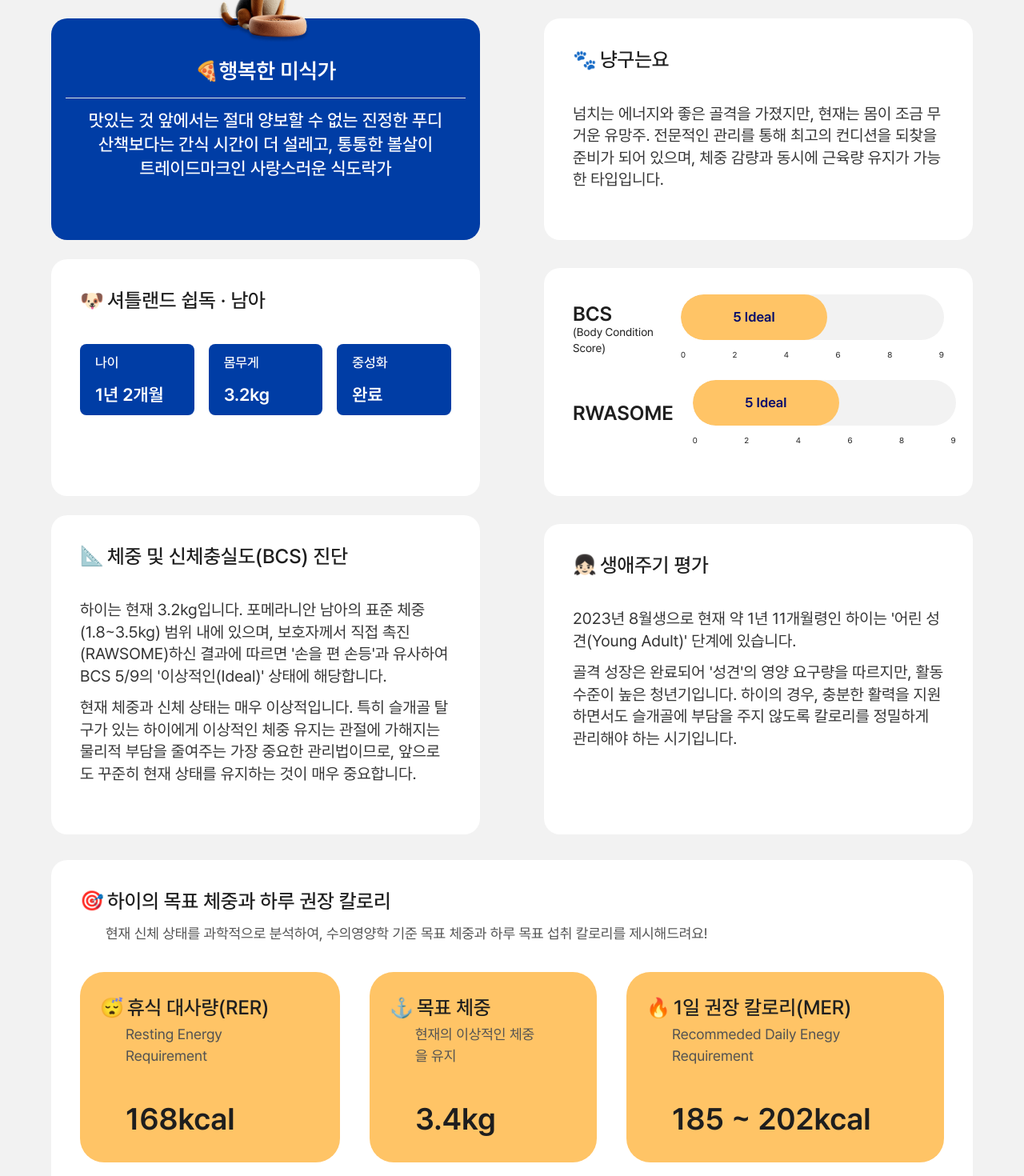
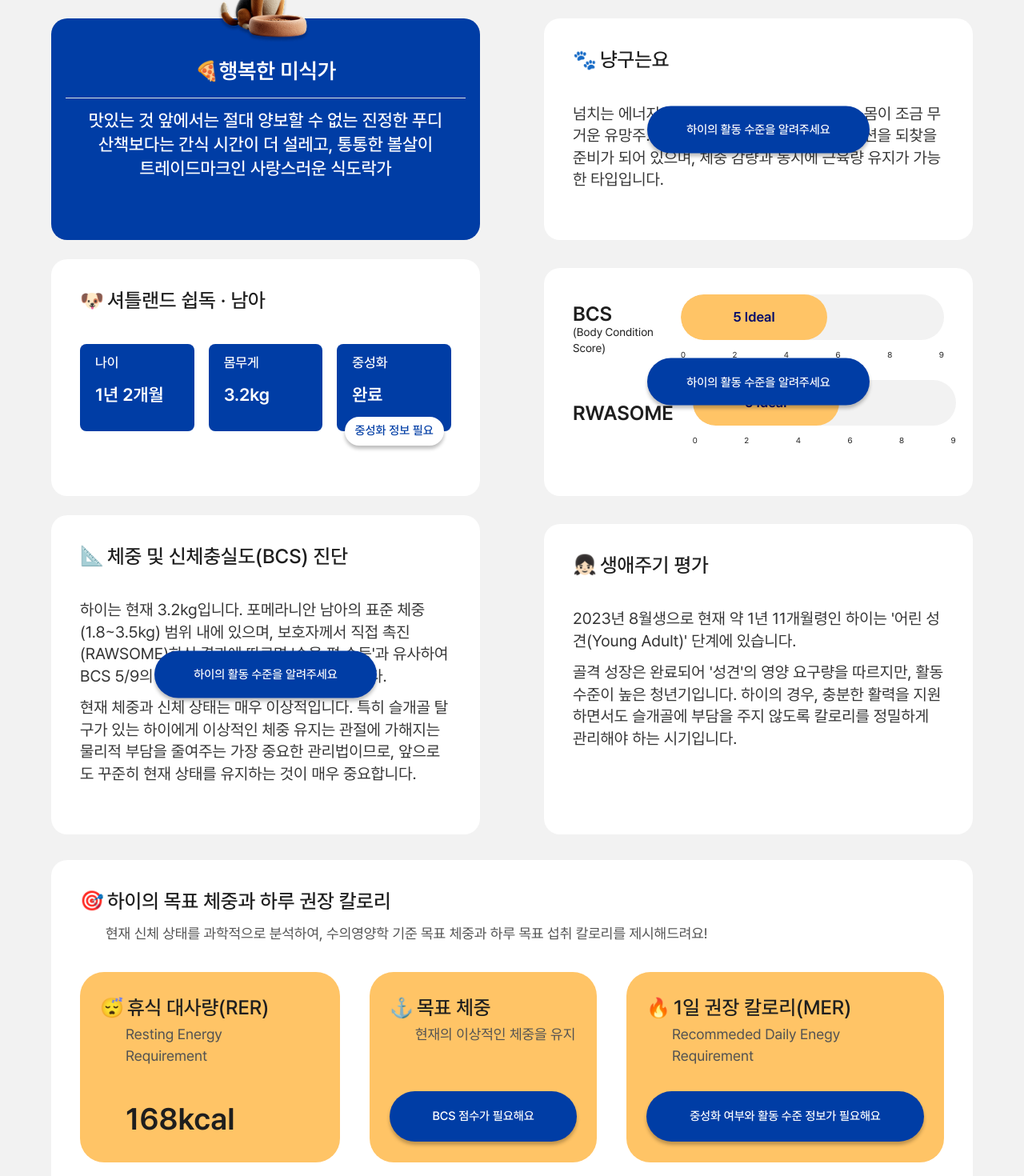
Before and after one commit to SeokHoChoi/test-jelly-univ-fe, a Next.js app: page /brief-report/diet-report in a window 1280 px wide. Shown: the part 560-2030 px from the top of the page at 80% size. Built offline with nearby package versions, Linux system fonts and the light colour scheme.

Commit message:
feat: 리포트 페이지 > 데스크탑 CTA 버튼 구현

```diff
--- a/src/components/brief-report/DetailedDietReport.tsx
+++ b/src/components/brief-report/DetailedDietReport.tsx
@@ -40,6 +40,88 @@ const MobileButton = ({
     <button
       onClick={handleClick}
       className={`w-full py-[20px] rounded-[50px] font-medium text-[15px] ${getButtonStyles()} md:hidden shadow-[0_4px_4px_rgba(0,0,0,0.25)]`}
+    >
+      {text}
+    </button>
+  );
+};
+
+// 데스크탑 플로팅 버튼 컴포넌트
+const DesktopFloatingButton = ({
+  text,
+  variant = 'blue',
+  className = ''
+}: {
+  text: string;
+  variant?: 'blue' | 'white' | 'yellow';
+  className?: string;
+}) => {
+  const router = useRouter();
+
+  const getButtonStyles = () => {
+    switch (variant) {
+      case 'blue':
+        return 'bg-[#003DA5] text-white';
+      case 'white':
+        return 'bg-white text-[#003DA5]';
+      case 'yellow':
+        return 'bg-[#FFC466] text-[#343434]';
+      default:
+        return 'bg-[#003DA5] text-white';
+    }
+  };
+
+  const handleClick = () => {
+    router.push('/survey');
+  };
+
+  return (
+    <button
+      onClick={handleClick}
+      className={`rounded-[50px] font-medium text-[15px] ${getButtonStyles()} hidden md:block shadow-[0_4px_4px_rgba(0,0,0,0.25)] flex items-center justify-center ${className}`}
+    >
+      {text}
+    </button>
+  );
+};
+
+// 조건부 버튼 컴포넌트 (정보가 없을 때만 표시)
+const ConditionalButton = ({
+  text,
+  variant = 'blue',
+  className = '',
+  show = true
+}: {
+  text: string;
+  variant?: 'blue' | 'white' | 'yellow';
+  className?: string;
+  show?: boolean;
+}) => {
+  const router = useRouter();
+
+  const getButtonStyles = () => {
+    switch (variant) {
+      case 'blue':
+        return 'bg-[#003DA5] text-white';
+      case 'white':
+        return 'bg-white text-[#003DA5]';
+      case 'yellow':
+        return 'bg-[#FFC466] text-[#343434]';
+      default:
+        return 'bg-[#003DA5] text-white';
+    }
+  };
+
+  const handleClick = () => {
+    router.push('/survey');
+  };
+
+  if (!show) return null;
+
+  return (
+    <button
+      onClick={handleClick}
+      className={`w-full py-[20px] rounded-[50px] font-medium text-[15px] ${getButtonStyles()} shadow-[0_4px_4px_rgba(0,0,0,0.25)] flex items-center justify-center ${className}`}
     >
       {text}
     </button>
@@ -99,6 +181,7 @@ const DetailedDietReport = ({
   currentFoods,
   recommendedIntake
 }: DetailedDietReportProps) => {
+  const router = useRouter();
 
   // const getStatusText = (status: string) => {
   //   switch (status) {
@@ -156,7 +239,7 @@ const DetailedDietReport = ({
           </div>
 
           {/* 냥구는요 카드 */}
-          <ReportCard className="md:order-2">
+          <ReportCard className="md:order-2 relative">
             <ReportCardHeader emoji="🐾" title="냥구는요" />
             <div className="mt-[35px]">
               <ReportCardContent>
@@ -166,10 +249,15 @@ const DetailedDietReport = ({
                 <MobileButton text="냥구의 활동 수준을 알려주세요" variant="blue" />
               </div>
             </div>
+            <DesktopFloatingButton
+              text="하이의 활동 수준을 알려주세요"
+              variant="blue"
+              className="absolute top-1/2 left-1/2 transform -translate-x-1/2 -translate-y-1/2 w-[278px] h-[59px]"
+            />
           </ReportCard>
 
           {/* 체중 및 신체충실도 진단 */}
-          <ReportCard className="md:order-5 md:mt-[24px]">
+          <ReportCard className="md:order-5 md:mt-[24px] relative">
             <ReportCardHeader emoji="📐" title="체중 및 신체충실도(BCS) 진단" />
             <div className="mt-[35px]">
               <ReportCardContent>
@@ -185,6 +273,11 @@ const DetailedDietReport = ({
                 <MobileButton text="냥구의 BCS 점수를 알려주세요" variant="blue" />
               </div>
             </div>
+            <DesktopFloatingButton
+              text="하이의 활동 수준을 알려주세요"
+              variant="blue"
+              className="absolute top-1/2 left-1/2 transform -translate-x-1/2 -translate-y-1/2 w-[278px] h-[59px]"
+            />
           </ReportCard>
 
           {/* 생애주기 평가 */}
@@ -215,16 +308,21 @@ const DetailedDietReport = ({
                   <p className="text-[15px] sm:text-[16px] lg:text-[17px] text-white font-medium leading-none">몸무게</p>
                   <p className="text-[18px] sm:text-[20px] lg:text-[22px] text-white font-semibold leading-none">{petInfo.weight}</p>
                 </div>
-                <div className="bg-[#003DA5] rounded-lg px-[15px] sm:px-[17px] lg:px-[19px] py-[12px] sm:py-[13px] lg:py-[15px] text-left space-y-[15px] sm:space-y-[17px] lg:space-y-[20px] sm:col-span-2 lg:col-span-1">
+                <div className="bg-[#003DA5] rounded-lg px-[15px] sm:px-[17px] lg:px-[19px] py-[12px] sm:py-[13px] lg:py-[15px] text-left space-y-[15px] sm:space-y-[17px] lg:space-y-[20px] sm:col-span-2 lg:col-span-1 relative">
                   <p className="text-[15px] sm:text-[16px] lg:text-[17px] text-white font-medium leading-none">중성화</p>
                   <p className="text-[18px] sm:text-[20px] lg:text-[22px] text-white font-semibold leading-none">{petInfo.neutered}</p>
+                  <DesktopFloatingButton
+                    text="중성화 정보 필요"
+                    variant="white"
+                    className="absolute -bottom-[18px] left-1/2 transform -translate-x-1/2 w-[124px] h-[36px] py-0 flex items-center justify-center text-[12px]"
+                  />
                 </div>
               </div>
             </div>
           </ReportCard>
 
           {/* BCS & RWASOME 카드 */}
-          <ReportCard className="md:order-4 md:mt-[35px]">
+          <ReportCard className="md:order-4 md:mt-[35px] relative">
             <div className="space-y-6">
               {/* BCS */}
               <div className="flex flex-col lg:flex-row lg:items-center justify-between gap-4 lg:gap-6">
@@ -286,6 +384,11 @@ const DetailedDietReport = ({
             <div className="mt-[28.5px]">
               <MobileButton text="냥구의 BCS 점수를 알려주세요" variant="white" />
             </div>
+            <DesktopFloatingButton
+              text="하이의 활동 수준을 알려주세요"
+              variant="blue"
+              className="absolute top-1/2 left-1/2 transform -translate-x-1/2 -translate-y-1/2 w-[278px] h-[59px]"
+            />
           </ReportCard>
         </div>
 
@@ -314,7 +417,7 @@ const DetailedDietReport = ({
                   <p className="text-[#1E1E1E] font-semibold text-[28px] sm:text-[32px] lg:text-[38px]">{targetMetrics.rer}</p>
                 </div>
               </div>
-              <div className="bg-[#FFC466] rounded-[20px] sm:rounded-[25px] lg:rounded-[30px] py-[20px] sm:py-[23px] lg:py-[26px] pl-[20px] sm:pl-[22px] lg:pl-[25px] pr-[66px] text-left flex-shrink-0 w-full sm:w-[284px]">
+              <div className="bg-[#FFC466] rounded-[20px] sm:rounded-[25px] lg:rounded-[30px] py-[20px] sm:py-[23px] lg:py-[26px] px-[20px] sm:px-[22px] lg:px-[25px] text-left flex-shrink-0 w-full sm:w-[284px] flex flex-col">
                 <ReportCardHeader
                   emoji="⚓️"
                   title="목표 체중"
@@ -325,11 +428,29 @@ const DetailedDietReport = ({
                   subtitleSize="13px"
                   titleSubtitleGap="0px"
                 />
-                <div className="mt-[25px] sm:mt-[30px] lg:mt-[37px] ml-[28px] sm:ml-[30px] lg:ml-[32px]">
-                  <p className="text-[#1E1E1E] font-semibold text-[28px] sm:text-[32px] lg:text-[38px]">{targetMetrics.targetWeight}</p>
+                {/* 모바일에서는 수치 표시, 데스크탑에서는 survey 완료 상태에 따라 조건부 표시 */}
+                <div className="mt-[25px] sm:mt-[30px] lg:mt-[37px] ml-[28px] sm:ml-[30px] lg:ml-[32px] md:hidden">
+                  <p className="text-[#1E1E1E] font-semibold text-[28px] sm:text-[32px] lg:text-[38px]">
+                    {targetMetrics.targetWeight}
+                  </p>
+                </div>
+                {/* TODO: 데스크탑에서 survey 완료 상태에 따라 조건부 표시 */}
+                {false && ( // 현재는 정보 입력이 안 되어 있으므로 false
+                  <div className="mt-[25px] sm:mt-[30px] lg:mt-[37px] ml-[28px] sm:ml-[30px] lg:ml-[32px] hidden md:block">
+                    <p className="text-[#1E1E1E] font-semibold text-[28px] sm:text-[32px] lg:text-[38px]">
+                      {targetMetrics.targetWeight}
+                    </p>
+                  </div>
+                )}
+                <div className="mt-auto hidden md:block">
+                  <ConditionalButton
+                    text="BCS 점수가 필요해요"
+                    variant="blue"
+                    show={true} // TODO: survey 완료 상태에 따라 조건부 표시
+                  />
                 </div>
               </div>
-              <div className="bg-[#FFC466] rounded-[20px] sm:rounded-[25px] lg:rounded-[30px] py-[20px] sm:py-[23px] lg:py-[26px] pl-[20px] sm:pl-[22px] lg:pl-[25px] pr-[66px] text-left flex-shrink-0 w-full sm:w-[397px]">
+              <div className="bg-[#FFC466] rounded-[20px] sm:rounded-[25px] lg:rounded-[30px] py-[20px] sm:py-[23px] lg:py-[26px] px-[20px] sm:px-[22px] lg:px-[25px] text-left flex-shrink-0 w-full sm:w-[397px] flex flex-col">
                 <ReportCardHeader
                   emoji="🔥️"
                   title="1일 권장 칼로리(MER)"
@@ -340,8 +461,26 @@ const DetailedDietReport = ({
                   subtitleSize="13px"
                   titleSubtitleGap="0px"
                 />
-                <div className="mt-[25px] sm:mt-[30px] lg:mt-[37px] ml-[28px] sm:ml-[30px] lg:ml-[32px]">
-                  <p className="text-[#1E1E1E] font-semibold text-[28px] sm:text-[32px] lg:text-[38px]">{targetMetrics.mer}</p>
+                {/* 모바일에서는 수치 표시, 데스크탑에서는 survey 완료 상태에 따라 조건부 표시 */}
+                <div className="mt-[25px] sm:mt-[30px] lg:mt-[37px] ml-[28px] sm:ml-[30px] lg:ml-[32px] md:hidden">
+                  <p className="text-[#1E1E1E] font-semibold text-[28px] sm:text-[32px] lg:text-[38px]">
+                    {targetMetrics.mer}
+                  </p>
+                </div>
+                {/* TODO: 데스크탑에서 survey 완료 상태에 따라 조건부 표시 */}
+                {false && ( // 현재는 정보 입력이 안 되어 있으므로 false
+                  <div className="mt-[25px] sm:mt-[30px] lg:mt-[37px] ml-[28px] sm:ml-[30px] lg:ml-[32px] hidden md:block">
+                    <p className="text-[#1E1E1E] font-semibold text-[28px] sm:text-[32px] lg:text-[38px]">
+                      {targetMetrics.mer}
+                    </p>
+                  </div>
+                )}
+                <div className="mt-auto hidden md:block">
+                  <ConditionalButton
+                    text="중성화 여부와 활동 수준 정보가 필요해요"
+                    variant="blue"
+                    show={true} // TODO: survey 완료 상태에 따라 조건부 표시
+                  />
                 </div>
               </div>
             </div>
@@ -499,6 +638,19 @@ const DetailedDietReport = ({
                 <p className="text-[#1E1E1E] font-semibold text-[20px] sm:text-[35px] mt-[15px] sm:mt-[40px]">{recommendedIntake.water}</p>
               </div>
             </div>
+
+            {/* 데스크탑용 노란 버튼 - 하얀 카드들 아래 보더보다 19px 위에 배치 */}
+            <div className="relative hidden md:block">
+              <div className="absolute bottom-[19px] left-1/2 transform -translate-x-1/2">
+                <button
+                  onClick={() => router.push('/survey')}
+                  className="w-[1033px] h-[59px] bg-[#FFC466] text-[#343434] rounded-[50px] font-semibold text-[20px] shadow-[0_4px_4px_rgba(0,0,0,0.25)] flex items-center justify-center"
+                >
+                  1일 권장 칼로리(DER)의 정보가 필요해요!
+                </button>
+              </div>
+            </div>
+
             <div className="mt-[28.5px]">
               <MobileButton text="하루 권장 칼로리 정보가 필요해요" variant="yellow" />
             </div>
@@ -513,6 +665,21 @@ const DetailedDietReport = ({
             subtitle="위에서 분석한 현재와 권장 칼로리 및 주요 영양소를 비교 분석해 현재 식단이 어떤 상태인지 더 자세히 파악해요!"
           />
           <div className="mt-[42px]">
+            {/* 데스크탑용 파란 버튼 - 칼로리 배지 위에 배치 */}
+            <div className="relative hidden md:block mb-[20px]">
+              <div className="absolute top-[-4px] left-1/2 transform -translate-x-1/2">
+                <button
+                  onClick={() => router.push('/survey')}
+                  className="w-[839px] h-[97px] bg-[#003DA5] text-white rounded-[50px] font-medium text-[20px] shadow-[0_4px_4px_rgba(0,0,0,0.25)] flex items-center justify-center"
+                >
+                  <div className="text-center">
+                    <div>주요 영양소의 1일 권장섭취량의 정보가 필요해요.</div>
+                    <div>활동 수준, BCS 등의 정보를 기입하고 확인해보세요!</div>
+                  </div>
+                </button>
+              </div>
+            </div>
+
             {/* 주요 영양소 섭취량 비교 섹션 */}
             <div className="flex flex-col gap-[30px] mb-[42px]">
               {/* 칼로리 */}
@@ -915,6 +1082,22 @@ const DetailedDietReport = ({
                 </div>
               </div>
             </div>
+
+            {/* 데스크탑용 파란 버튼 - 절대 위치로 배치 */}
+            <div className="relative hidden md:block">
+              <div className="absolute bottom-[242px] left-1/2 transform -translate-x-1/2">
+                <button
+                  onClick={() => router.push('/survey')}
+                  className="w-[839px] h-[97px] bg-[#003DA5] text-white rounded-[50px] font-medium text-[20px] shadow-[0_4px_4px_rgba(0,0,0,0.25)] flex items-center justify-center"
+                >
+                  <div className="text-center">
+                    <div>어떤 영양제를 급여하고 계신가요?</div>
+                    <div>지금 정보를 기입하고 혹시 과하게 급하고 있는건 아닐지 체크해보세요!</div>
+                  </div>
+                </button>
+              </div>
+            </div>
+
             <div className="mt-[28.5px]">
               <MobileButton text="급여 중인 영양제 정보를 알려주세요" variant="yellow" />
             </div>
@@ -940,6 +1123,21 @@ const DetailedDietReport = ({
                 <p className="text-white text-[15px] md:text-[20px] leading-relaxed ml-[32px]">
                   현재 식단은 &apos;좋은 사료를 잘못된 양으로 사용&apos;하고 있는 대표적인 사례입니다. 이는 영양 불균형과 지속적인 허기를 유발하여, 장기적으로는 하이의 건강을 심각하게 해칠 수 있습니다.
                 </p>
+              </div>
+
+              {/* 데스크탑용 하얀 버튼 - 파란 카드 두 개 사이에 배치 */}
+              <div className="relative hidden md:block">
+                <div className="absolute top-[-48px] left-1/2 transform -translate-x-1/2">
+                  <button
+                    onClick={() => router.push('/survey')}
+                    className="w-[839px] h-[97px] bg-[#FFFFFF] text-[#1E1E1E] rounded-[50px] font-medium text-[20px] shadow-[0_4px_4px_rgba(0,0,0,0.25)] flex items-center justify-center"
+                  >
+                    <div className="text-center">
+                      <div>수의영양학 데이터로 분석하고 수의사가 검증한</div>
+                      <div>종합 진단과 솔루션을 바로 확인해보세요!</div>
+                    </div>
+                  </button>
+                </div>
               </div>
 
               {/* 실행 계획 */}
```
